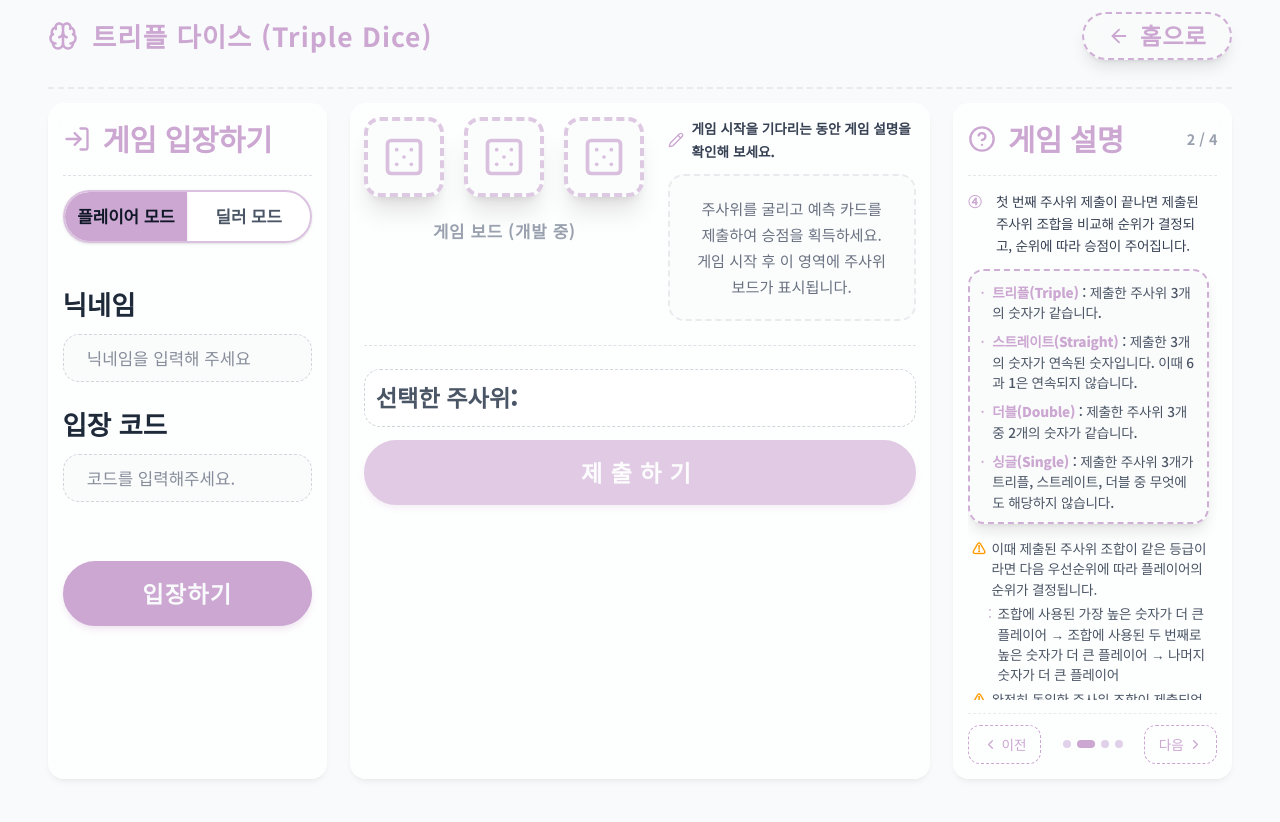
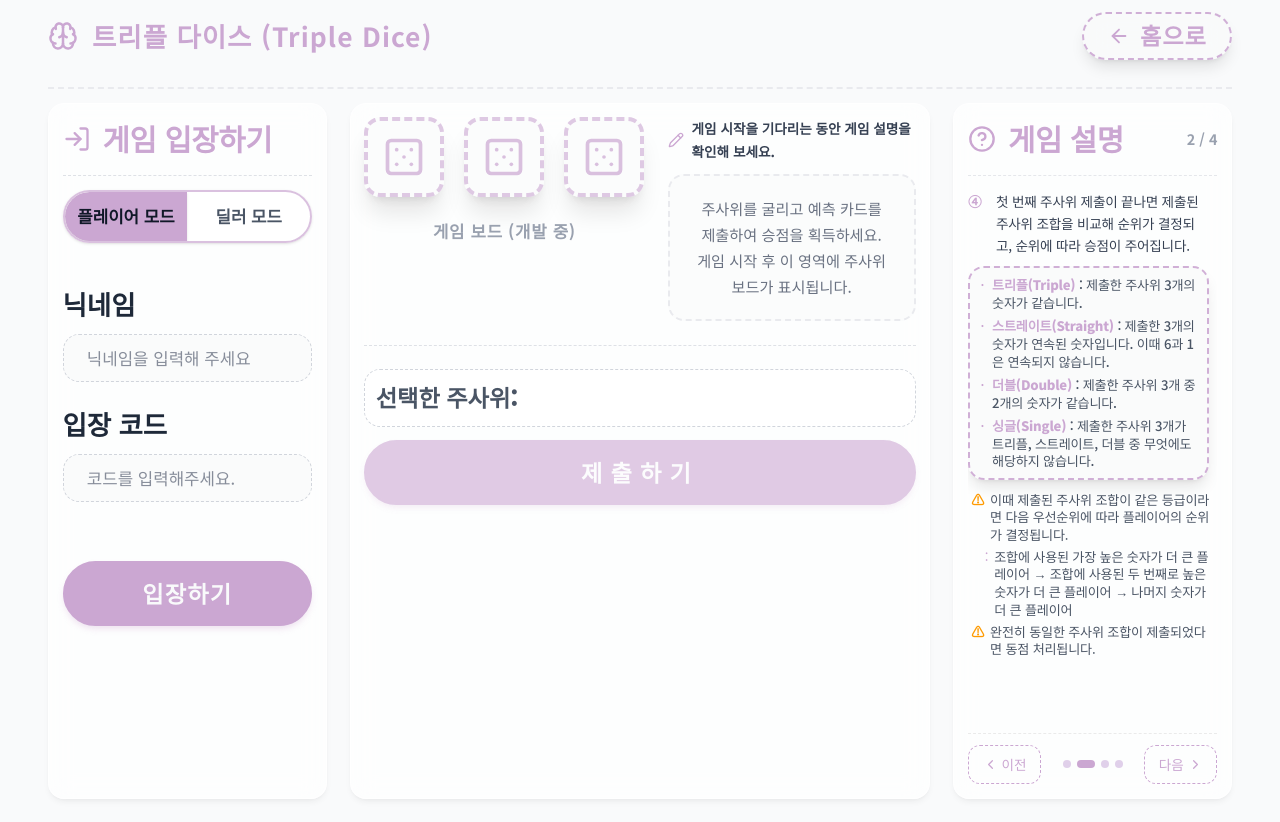
Before and after one commit to rlawlsdnjs78-infinity/infinitymath, a Next.js app: page /triple-dice in a window 1280 px wide. Both pictures are taken after a click on the button "다음". Shown: the top 822 px of the page. Built offline with nearby package versions, Linux system fonts and the light colour scheme; a web font is replaced by a local one.

Commit message:
fix: 태블릿 환경 게임 설명 2페이지 스크롤 방지 최적화

```diff
--- a/src/app/triple-dice/page.tsx
+++ b/src/app/triple-dice/page.tsx
@@ -382,9 +382,9 @@ export default function TripleDicePage() {
               <div
                 className="flex flex-col flex-1 text-gray-700 leading-relaxed py-1 overflow-y-auto"
                 style={{
-                  height: "510px",
-                  minHeight: "510px",
-                  maxHeight: "510px",
+                  height: "530px",
+                  minHeight: "530px",
+                  maxHeight: "530px",
                   gap: "0.85rem",
                   fontFamily: "var(--font-chalk)",
                   fontSize: "0.85rem",
@@ -395,7 +395,7 @@ export default function TripleDicePage() {
               >
                 {/* ════ 1페이지: ①~③ ════ */}
                 {descPage === 0 && (
-                  <div className="flex flex-col" style={{ gap: "1.35rem" }}>
+                  <div className="flex flex-col" style={{ gap: "1.45rem" }}>
                     <div className="flex items-start gap-2">
                       <span className="flex-shrink-0 font-bold text-[#CBA7D2] w-5">①</span>
                       <p className="flex-1 leading-relaxed" style={{ wordBreak: "break-all", letterSpacing: "-0.015em" }}>
@@ -419,7 +419,7 @@ export default function TripleDicePage() {
 
                 {/* ════ 2페이지: ④ ════ */}
                 {descPage === 1 && (
-                  <div className="flex flex-col" style={{ gap: "0.85rem" }}>
+                  <div className="flex flex-col" style={{ gap: "0.65rem" }}>
                     <div className="flex items-start gap-2">
                       <span className="flex-shrink-0 font-bold text-[#CBA7D2] w-5">④</span>
                       <p className="flex-1 leading-relaxed" style={{ wordBreak: "break-all", letterSpacing: "-0.015em" }}>
@@ -428,7 +428,7 @@ export default function TripleDicePage() {
                     </div>
                     <div
                       className="w-full rounded-2xl shadow-lg border-2 border-dashed border-[#CBA7D2]/90 bg-gray-50/80 backdrop-blur-md"
-                      style={{ padding: "0.65rem", display: "flex", flexDirection: "column", gap: "0.55rem" }}
+                      style={{ padding: "0.5rem 0.65rem", display: "flex", flexDirection: "column", gap: "0.35rem" }}
                     >
                       {[
                         { label: "트리플(Triple)", desc: "제출한 주사위 3개의 숫자가 같습니다." },
@@ -436,22 +436,22 @@ export default function TripleDicePage() {
                         { label: "더블(Double)", desc: "제출한 주사위 3개 중 2개의 숫자가 같습니다." },
                         { label: "싱글(Single)", desc: "제출한 주사위 3개가 트리플, 스트레이트, 더블 중 무엇에도 해당하지 않습니다." },
                       ].map(({ label, desc }) => (
-                        <div key={label} className="flex items-start gap-2 text-gray-600 font-medium" style={{ fontSize: "0.85rem", lineHeight: "1.5", letterSpacing: "-0.015em" }}>
+                        <div key={label} className="flex items-start gap-2 text-gray-600 font-medium" style={{ fontSize: "0.82rem", lineHeight: "1.35", letterSpacing: "-0.015em" }}>
                           <span className="flex-shrink-0 text-[#CBA7D2] mt-0.5">·</span>
                           <span><span className="font-extrabold text-[#CBA7D2]">{label}</span>{" "}: {desc}</span>
                         </div>
                       ))}
                     </div>
-                    <div className="flex flex-col gap-1" style={{ paddingLeft: "0.25rem" }}>
-                      <div className="flex items-start gap-1.5 text-gray-600" style={{ fontSize: "0.85rem", lineHeight: "1.5", letterSpacing: "-0.015em" }}>
+                    <div className="flex flex-col gap-1" style={{ paddingLeft: "0.2rem" }}>
+                      <div className="flex items-start gap-1.5 text-gray-600" style={{ fontSize: "0.82rem", lineHeight: "1.35", letterSpacing: "-0.015em" }}>
                         <span className="flex-shrink-0 font-bold text-amber-500 mt-0.5">⚠</span>
                         <span>이때 제출된 주사위 조합이 같은 등급이라면 다음 우선순위에 따라 플레이어의 순위가 결정됩니다.</span>
                       </div>
-                      <div className="flex items-start gap-1.5 text-gray-600" style={{ fontSize: "0.85rem", lineHeight: "1.5", letterSpacing: "-0.015em", paddingLeft: "1rem" }}>
+                      <div className="flex items-start gap-1.5 text-gray-600" style={{ fontSize: "0.82rem", lineHeight: "1.35", letterSpacing: "-0.015em", paddingLeft: "0.85rem" }}>
                         <span className="flex-shrink-0 text-[#CBA7D2] mt-0.5">:</span>
                         <span>조합에 사용된 가장 높은 숫자가 더 큰 플레이어 → 조합에 사용된 두 번째로 높은 숫자가 더 큰 플레이어 → 나머지 숫자가 더 큰 플레이어</span>
                       </div>
-                      <div className="flex items-start gap-1.5 text-gray-600" style={{ fontSize: "0.85rem", lineHeight: "1.5", letterSpacing: "-0.015em" }}>
+                      <div className="flex items-start gap-1.5 text-gray-600" style={{ fontSize: "0.82rem", lineHeight: "1.35", letterSpacing: "-0.015em" }}>
                         <span className="flex-shrink-0 font-bold text-amber-500 mt-0.5">⚠</span>
                         <span>완전히 동일한 주사위 조합이 제출되었다면 동점 처리됩니다.</span>
                       </div>
@@ -461,7 +461,7 @@ export default function TripleDicePage() {
 
                 {/* ════ 3페이지: ⑤~⑥ ════ */}
                 {descPage === 2 && (
-                  <div className="flex flex-col" style={{ gap: "1.35rem" }}>
+                  <div className="flex flex-col" style={{ gap: "1.45rem" }}>
                     <div className="flex items-start gap-2">
                       <span className="flex-shrink-0 font-bold text-[#CBA7D2] w-5">⑤</span>
                       <p className="flex-1 leading-relaxed" style={{ wordBreak: "break-all", letterSpacing: "-0.015em" }}>
```
